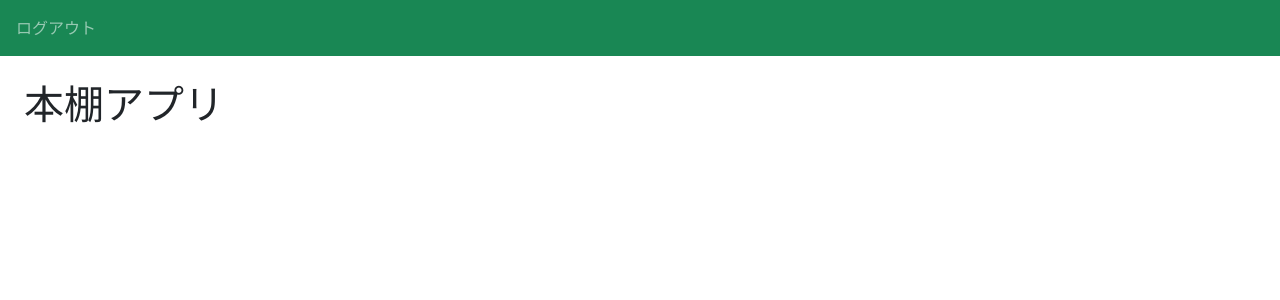
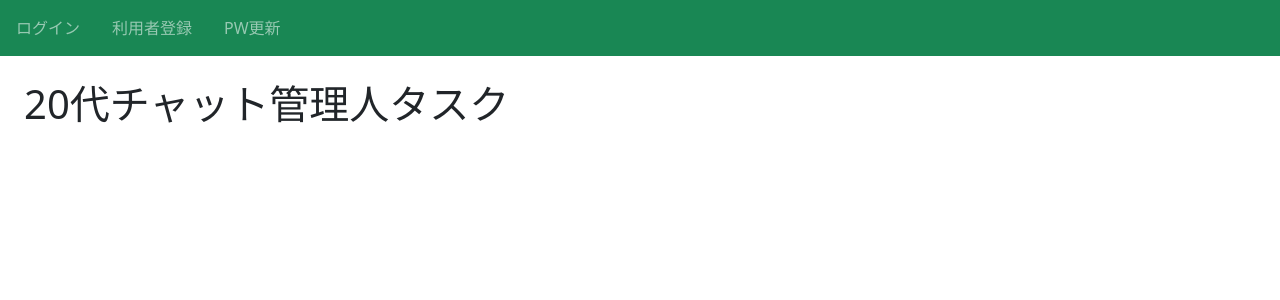
Before and after one commit to yamato-snow/admin_sight_20, a Django app: page / in a window 1280 px wide. Shown: the top 300 px of the page. Run offline with Django 3.2, Linux system fonts and the light colour scheme; a user stored in the database is signed in.

Commit message:
html微修正

```diff
--- a/templates/base.html
+++ b/templates/base.html
@@ -14,10 +14,9 @@
     <nav class="navbar navbar-dark bg-success sticky-top">
       <div class="navbar-nav d-flex flex-row">
         {% if request.user.is_authenticated %}
-          <a class="nav-link mx-3" href="{% url 'accounts:logout' %}">ログアウト</a>
-        {% else %}
           <a class="nav-link mx-3" href="{% url 'accounts:login' %}">ログイン</a>
-          <a class="nav-link mx-3" href="{% url 'accounts:signup' %}">会員登録</a>
+          <a class="nav-link mx-3" href="{% url 'accounts:signup' %}">利用者登録</a>
+          <a class="nav-link mx-3" href="{% url 'accounts:logout' %}">PW更新</a>
         {% endif %}
       </div>
     </nav>
--- a/templates/regular/index.html
+++ b/templates/regular/index.html
@@ -1,7 +1,7 @@
 {% extends 'base.html' %}
 
-{% block title %}本棚アプリ{% endblock %}
-{% block h1 %}本棚アプリ{% endblock %}
+{% block title %}20代チャット管理人タスク{% endblock %}
+{% block h1 %}20代チャット管理人タスク{% endblock %}
 
 {% block content %}
 <div class="row">
```
Also changed, not shown: db.sqlite3.
